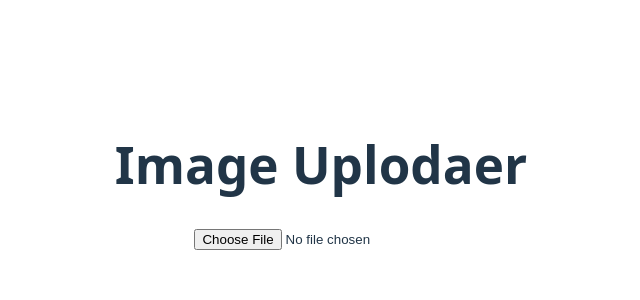
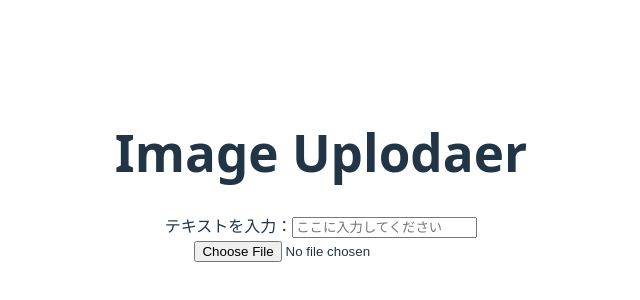
Before and after one commit to midorigameee/React-Ts-Insta-Generator, a React (Vite) app: page / in a window 1280 px wide. Shown: the part 224-524 px from the top of the page, without its empty margins (319-959 px from the left). Built offline with nearby package versions, Linux system fonts and the light colour scheme.

Commit message:
テキストを入力して表示させるコンポーネントを追加

```diff
--- a/src/App.tsx
+++ b/src/App.tsx
@@ -1,11 +1,13 @@
 import { useState } from "react";
 import "./App.css";
 import ImageUploader from "./ImageUplodar";
+import TextInput from "./TextInput ";
 
 function App() {
   return (
     <>
       <h1>Image Uplodaer</h1>
+      <TextInput />
       <ImageUploader />
     </>
   );
--- /dev/null
+++ b/src/TextInput .tsx
@@ -0,0 +1,28 @@
+import React, { useState } from "react";
+
+const TextInput = () => {
+  const [text, setText] = useState("");
+
+  return (
+    <div className="p-4">
+      <label htmlFor="text" className="block mb-2 font-semibold">
+        テキストを入力：
+      </label>
+      <input
+        type="text"
+        id="text"
+        value={text}
+        onChange={(e) => setText(e.target.value)}
+        placeholder="ここに入力してください"
+        className="border border-gray-300 rounded px-3 py-2 w-full"
+      />
+      {text && (
+        <p className="mt-4">
+          入力されたテキスト：<span className="font-bold">{text}</span>
+        </p>
+      )}
+    </div>
+  );
+};
+
+export default TextInput;
```
